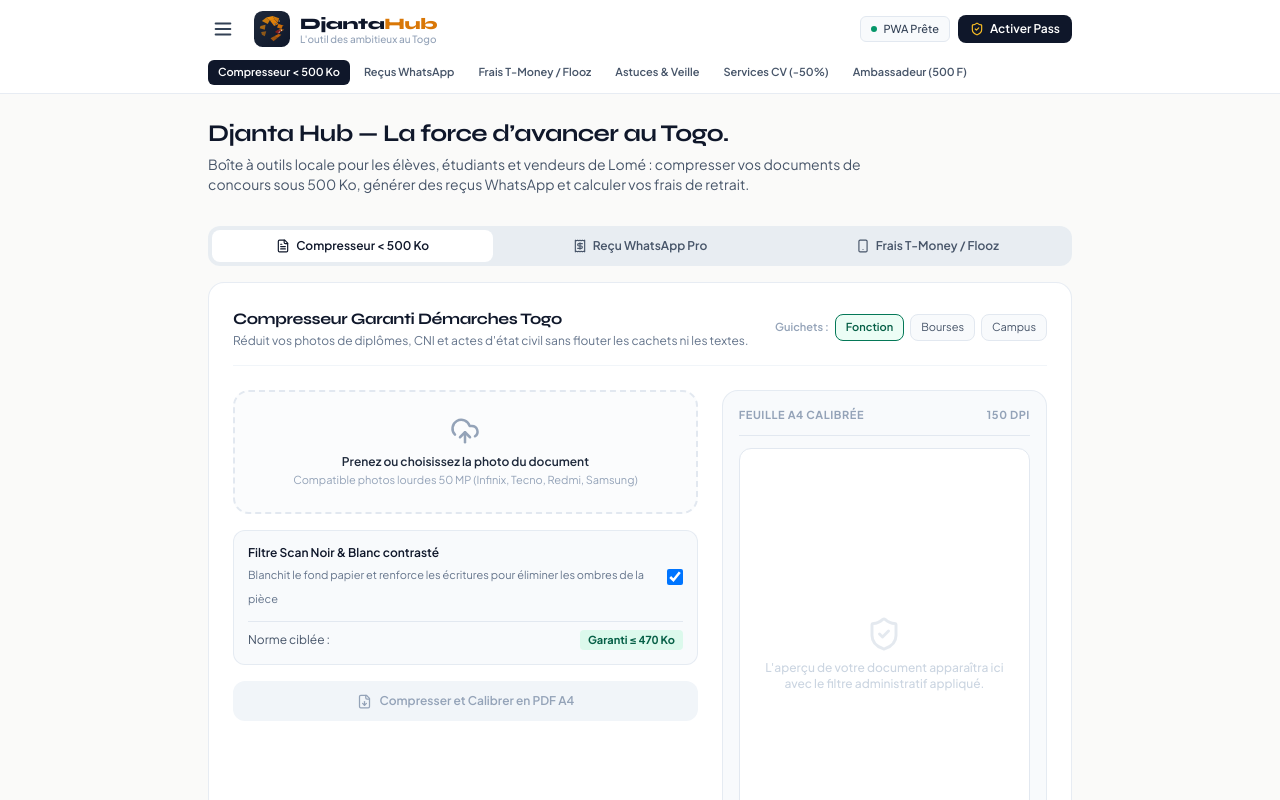
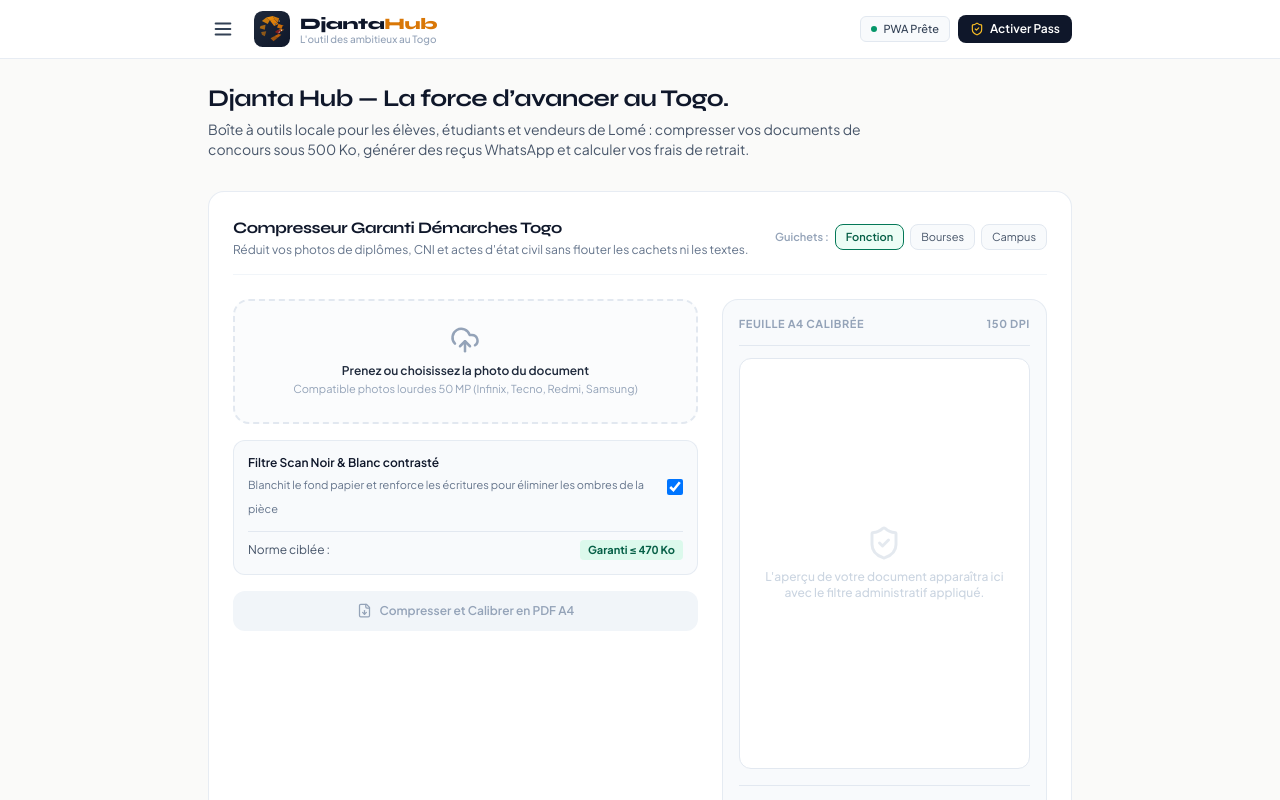
Before and after one commit to emma25c/hermestg, a React (Vite) app: page / in a window 1280 px wide. Shown: the top 800 px of the page. Built offline with nearby package versions, Linux system fonts and the light colour scheme.

Commit message:
refactor(ui): epurer le header et confier toute la navigation au menu 3 traits

```diff
--- a/src/App.tsx
+++ b/src/App.tsx
@@ -10,7 +10,6 @@ import { AffiliateHub } from './features/affiliate/AffiliateHub';
 import { PassModal } from './components/PassModal';
 import { TabType, UserPass } from './types';
 import { getStoredUserPass, isPassActive } from './lib/storage';
-import { FileText, Receipt, Smartphone } from 'lucide-react';
 
 export const App: React.FC = () => {
   const [currentTab, setCurrentTab] = useState<TabType>('outils');
@@ -49,45 +48,6 @@ export const App: React.FC = () => {
         {/* CONTENU SELON L'ONGLET SÉLECTIONNÉ */}
         {currentTab === 'outils' && (
           <div className="space-y-4">
-            {/* Sélecteur d'outils à 3 volets */}
-            <div className="grid grid-cols-3 gap-1.5 bg-slate-200/70 p-1 rounded-xl">
-              <button
-                onClick={() => setActiveTool('compressor')}
-                className={`py-2 px-2.5 rounded-lg text-xs font-semibold transition-all flex items-center justify-center gap-1.5 truncate ${
-                  activeTool === 'compressor'
-                    ? 'bg-white text-slate-900 shadow-xs'
-                    : 'text-slate-600 hover:text-slate-900'
-                }`}
-              >
-                <FileText size={14} className="shrink-0" />
-                <span className="truncate">Compresseur &lt; 500 Ko</span>
-              </button>
-
-              <button
-                onClick={() => setActiveTool('receipt')}
-                className={`py-2 px-2.5 rounded-lg text-xs font-semibold transition-all flex items-center justify-center gap-1.5 truncate ${
-                  activeTool === 'receipt'
-                    ? 'bg-white text-slate-900 shadow-xs'
-                    : 'text-slate-600 hover:text-slate-900'
-                }`}
-              >
-                <Receipt size={14} className="shrink-0" />
-                <span className="truncate">Reçu WhatsApp Pro</span>
-              </button>
-
-              <button
-                onClick={() => setActiveTool('simulator')}
-                className={`py-2 px-2.5 rounded-lg text-xs font-semibold transition-all flex items-center justify-center gap-1.5 truncate ${
-                  activeTool === 'simulator'
-                    ? 'bg-white text-slate-900 shadow-xs'
-                    : 'text-slate-600 hover:text-slate-900'
-                }`}
-              >
-                <Smartphone size={14} className="shrink-0" />
-                <span className="truncate">Frais T-Money / Flooz</span>
-              </button>
-            </div>
-
             {activeTool === 'compressor' && <DocumentCompressor />}
             {activeTool === 'receipt' && <ReceiptGenerator />}
             {activeTool === 'simulator' && <FeeSimulator />}
--- a/src/components/Navbar.tsx
+++ b/src/components/Navbar.tsx
@@ -84,70 +84,6 @@ export const Navbar: React.FC<NavbarProps> = ({
               <span>{active ? 'Pass Actif' : 'Activer Pass'}</span>
             </button>
           </div>
-        </div>
-
-        {/* Raccourcis rapides sous le header (visibles sur mobile et desktop) */}
-        <div className="max-w-4xl mx-auto px-4 pb-2 pt-0.5 flex items-center gap-1 overflow-x-auto no-scrollbar">
-          <button
-            onClick={() => handleNavigate('outils', 'compressor')}
-            className={`px-2.5 py-1 rounded-md text-[11px] font-semibold whitespace-nowrap transition-colors ${
-              currentTab === 'outils' && activeTool === 'compressor'
-                ? 'bg-slate-900 text-white'
-                : 'text-slate-600 hover:bg-slate-100'
-            }`}
-          >
-            Compresseur &lt; 500 Ko
-          </button>
-          <button
-            onClick={() => handleNavigate('outils', 'receipt')}
-            className={`px-2.5 py-1 rounded-md text-[11px] font-semibold whitespace-nowrap transition-colors ${
-              currentTab === 'outils' && activeTool === 'receipt'
-                ? 'bg-slate-900 text-white'
-                : 'text-slate-600 hover:bg-slate-100'
-            }`}
-          >
-            Reçus WhatsApp
-          </button>
-          <button
-            onClick={() => handleNavigate('outils', 'simulator')}
-            className={`px-2.5 py-1 rounded-md text-[11px] font-semibold whitespace-nowrap transition-colors ${
-              currentTab === 'outils' && activeTool === 'simulator'
-                ? 'bg-slate-900 text-white'
-                : 'text-slate-600 hover:bg-slate-100'
-            }`}
-          >
-            Frais T-Money / Flooz
-          </button>
-          <button
-            onClick={() => handleNavigate('formations')}
-            className={`px-2.5 py-1 rounded-md text-[11px] font-semibold whitespace-nowrap transition-colors ${
-              currentTab === 'formations'
-                ? 'bg-slate-900 text-white'
-                : 'text-slate-600 hover:bg-slate-100'
-            }`}
-          >
-            Astuces &amp; Veille
-          </button>
-          <button
-            onClick={() => handleNavigate('services')}
-            className={`px-2.5 py-1 rounded-md text-[11px] font-semibold whitespace-nowrap transition-colors ${
-              currentTab === 'services'
-                ? 'bg-slate-900 text-white'
-                : 'text-slate-600 hover:bg-slate-100'
-            }`}
-          >
-            Services CV (-50%)
-          </button>
-          <button
-            onClick={() => handleNavigate('affiliation')}
-            className={`px-2.5 py-1 rounded-md text-[11px] font-semibold whitespace-nowrap transition-colors ${
-              currentTab === 'affiliation'
-                ? 'bg-slate-900 text-white'
-                : 'text-slate-600 hover:bg-slate-100'
-            }`}
-          >
-            Ambassadeur (500 F)
-          </button>
         </div>
       </header>
 
```
